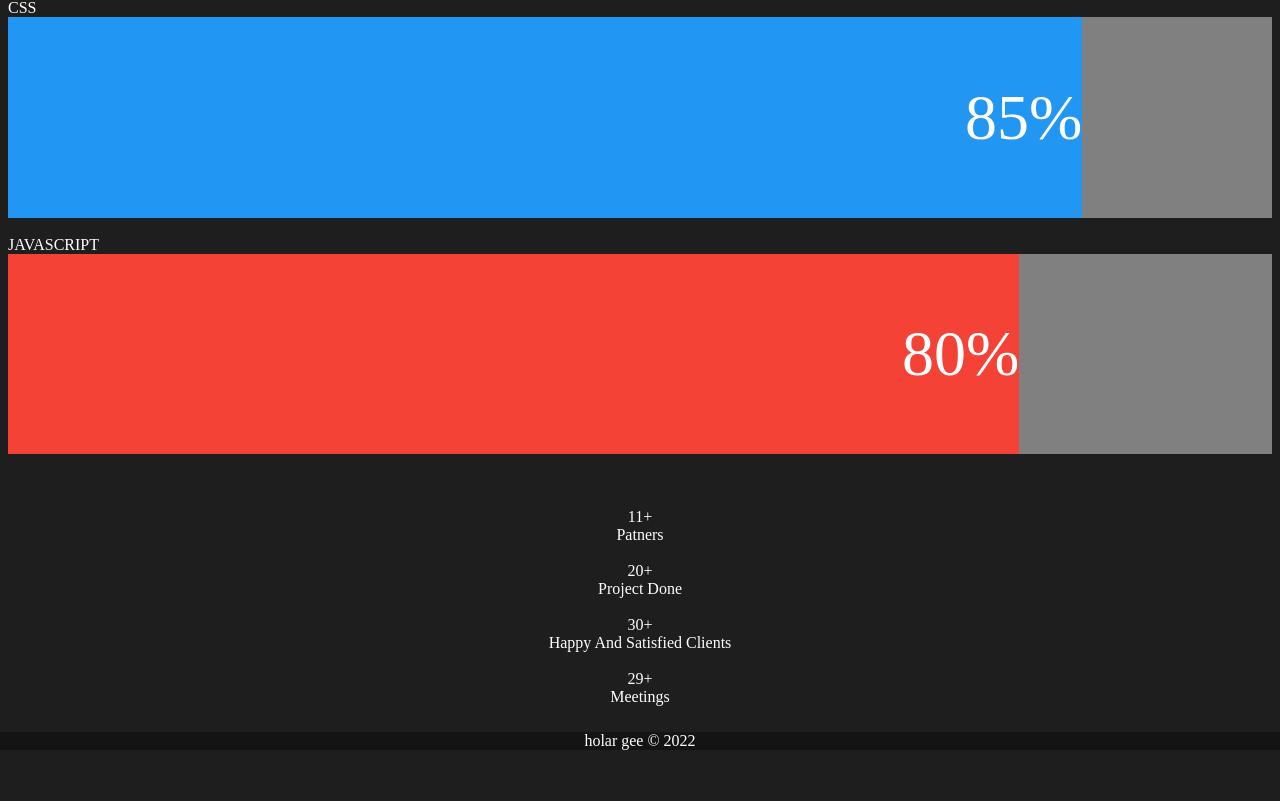
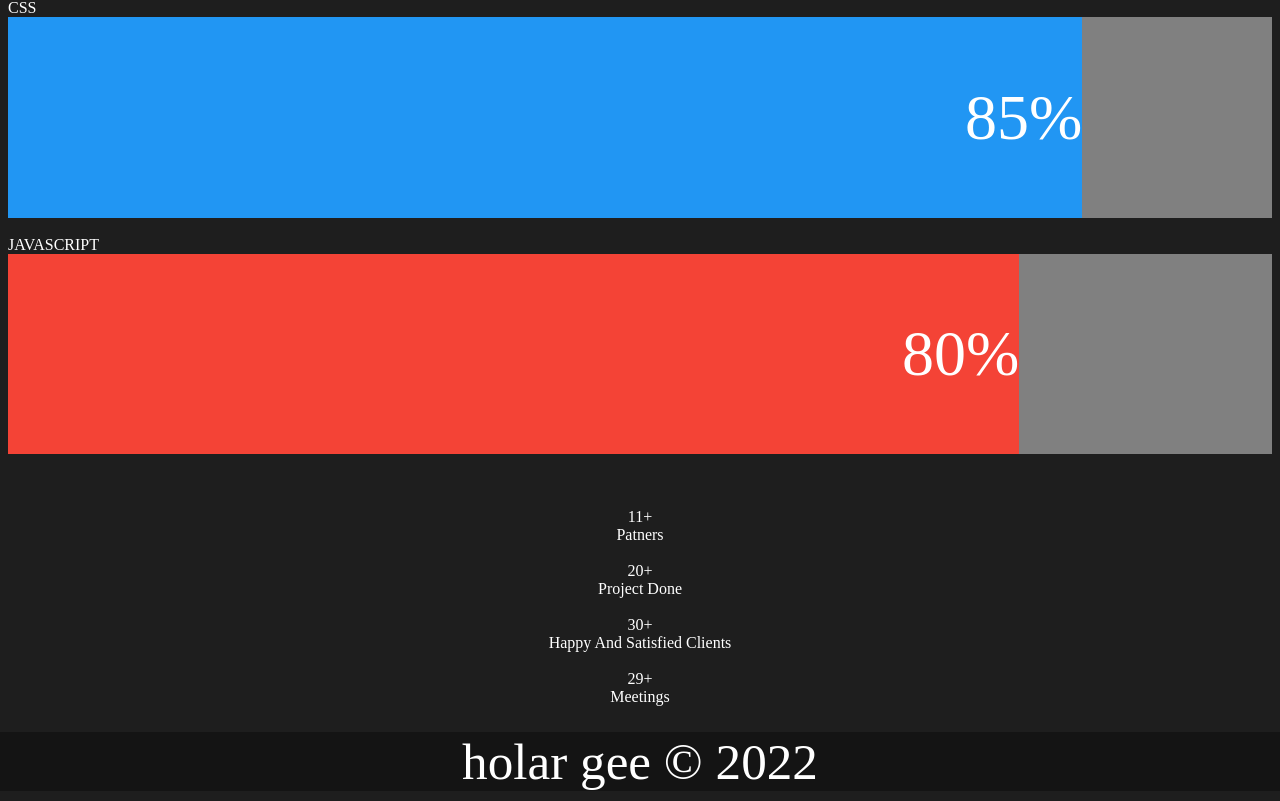
Before and after one commit to Holargee/Portofolio, a plain HTML site: page index.html in a window 1280 px wide. Shown: the part 1645-2446 px from the top of the page. Before the commit the page ends 2405 px from the top, so only its background shows below. Drawn offline with Linux system fonts and the light colour scheme.

Commit message:
Update index.css

```diff
--- a/index.css
+++ b/index.css
@@ -17,4 +17,4 @@ body{ 				background-color:rgb(30,30,30); 				color:white; 				font-family:serif
 				left:68vw;
 }
 .body2{ 				display:block; } .img{ margin-top:20%; 				width:1%; 				height:0%; 				margin-left:auto; 				margin-right:auto; 				border-radius:100%; 				transition:3s; } .head{ 				background-color:rgba(10,10,10,0.5); 	top:10px;			color:white; 			width:105vw;position:fixed;white-space:nowrap; 		font-size:5vw;		margin-left:-2vw; 				margin-right:-2vw; z-index:1;				 				 } .head > span{ 		white-space:nowrap; } .tit{ text-align:center; 				font-size:15vw; 				margin:20px; 				font-family:cursive; 				position:relative; 				left:-200%; 				transition:2s; } .tit1{ 				text-align:center; } .hr{ 				width:40%; 				float:left; } .ne{ color:rgb(180,160,94); } .nee{ color:rgb(180,160,94); position:relative; 				right:-250%; 				overflow-y:auto;		 				transition:2s; } .hd{ 				background-color:rgba(10,10,10,0.5); 				color:white; 				text-align:center; 				margin-left:-8px; 				margin-right:-8px; 				margin-bottom:-8px; } .skills{ background-color:grey; width:100%; } .html{ background-color:#04AA6D; width:0%; padding-top:5%; padding-bottom:5%; font-size:5vw; text-align:right; transition:2s; } .css{ background-color:#2196f3; width:0%; padding-top:5%; padding-bottom:5%; font-size:5vw; text-align:right; transition:2s; } .js{ background-color:#f44336; width:0%; padding-top:5%; padding-bottom:5%; font-size:5vw; text-align:right; transition:2s; }
-.hb{ 				background-color:rgba(10,10,10,0.5); 				color:white; width:100vw;	position:relative;	bottom:10px;		text-align:center; font-size:;				margin-left:-8px; 				margin-right:-8px; 				margin-bottom:-8px; }
+.hb{ 				background-color:rgba(10,10,10,0.5); 				color:white; width:100vw;	position:relative;	bottom:10px;		text-align:center; font-size:4vw;				margin-left:-8px; 				margin-right:-8px; 				margin-bottom:-8px; }
```
